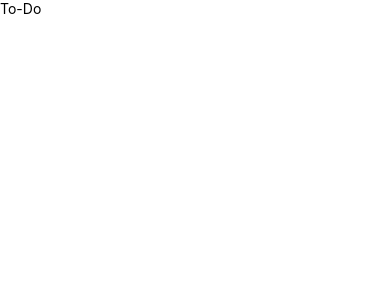
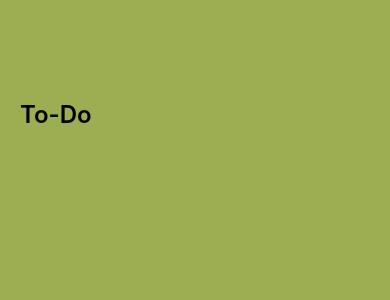
Before and after one commit to hughesmarissa/List-ToDo, a React Native app: screen / in a window 390 px wide. Shown: the top 300 px of the page. Built offline with nearby package versions, Linux system fonts and the light colour scheme.

Commit message:
Add initial section styles

```diff
--- a/App.js
+++ b/App.js
@@ -19,13 +19,15 @@ export default function App() {
 const styles = StyleSheet.create({
   container: {
     flex: 1,
-    backgroundColor: '#fff',
+    backgroundColor: '#9DAD51',
   },
   taskWrapper: {
-
+    paddingTop: 100,
+    paddingHorizontal: 20,
   },
-  section: {
-
+  section: { //title
+    fontSize: 24,
+    fontWeight: 600,
   },
   items: {
 
```
